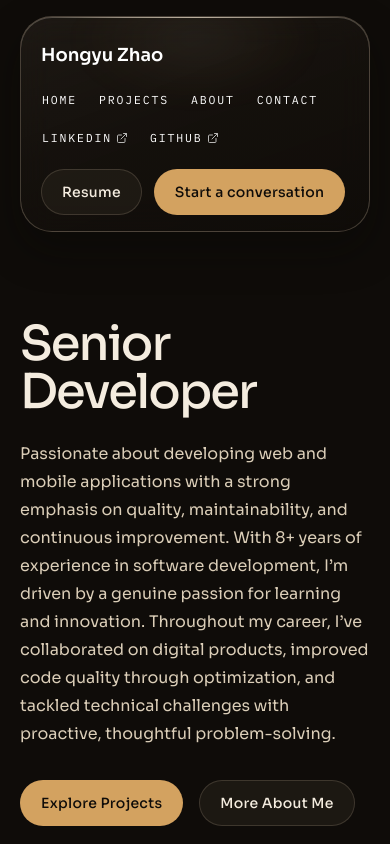
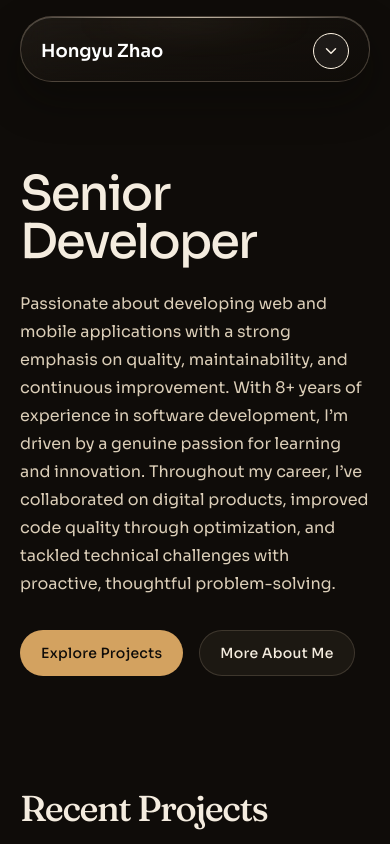
Before and after one commit to nathan115210/nathan-site, a Next.js app: page / in a window 390 px wide. Shown: the top 844 px of the page. Built offline with nearby package versions, Linux system fonts and the light colour scheme.

Commit message:
update site header behavior

```diff
--- a/components/layout/site-footer.tsx
+++ b/components/layout/site-footer.tsx
@@ -3,6 +3,8 @@ import { PageContainer } from "@/components/layout/page-container";
 import { SocialLinks } from "@/components/ui/social-links";
 
 export function SiteFooter() {
+  const currentYear = new Date().getFullYear();
+
   return (
     <footer className="border-t border-white/10 py-10">
       <PageContainer className="flex flex-col gap-4 sm:flex-row sm:items-center sm:justify-between">
@@ -10,6 +12,9 @@ export function SiteFooter() {
           <p className="text-sm font-medium text-zinc-200">{siteConfig.name}</p>
           <p className="mt-1 text-sm text-zinc-500">
             Building modern, maintainable digital products.
+          </p>
+          <p className="mt-2 text-xs uppercase tracking-[0.14em] text-zinc-600">
+            Copyright {currentYear} {siteConfig.name}. All rights reserved.
           </p>
         </div>
         <SocialLinks
--- a/components/layout/site-header.tsx
+++ b/components/layout/site-header.tsx
@@ -1,24 +1,134 @@
+"use client";
+
+import { useEffect, useRef, useState } from "react";
 import Link from "next/link";
 import { navItems, siteConfig } from "@/data/site";
 import { PageContainer } from "@/components/layout/page-container";
 import { Button } from "@/components/ui/button";
+import { cn } from "@/lib/cn";
 import { isExternalLink } from "@/lib/utils";
-import { ExternalLink } from "lucide-react";
+import { ChevronDown, ChevronUp, ExternalLink } from "lucide-react";
 
 export function SiteHeader() {
+  const [isCollapsed, setIsCollapsed] = useState(true);
+  const isCollapsedRef = useRef(false);
+  const lastScrollYRef = useRef(0);
+  const canAutoCollapseRef = useRef(true);
+
+  const setHeaderCollapsed = (nextIsCollapsed: boolean) => {
+    canAutoCollapseRef.current = false;
+    isCollapsedRef.current = nextIsCollapsed;
+    setIsCollapsed(nextIsCollapsed);
+  };
+
+  const toggleHeader = () => {
+    setHeaderCollapsed(!isCollapsedRef.current);
+  };
+
+  useEffect(() => {
+    const mobileBreakpoint = 1024;
+    const collapseOffset = 96;
+    const topResetOffset = 8;
+    const autoCollapseZone = 320;
+
+    const updateCollapsedState = (nextIsCollapsed: boolean) => {
+      if (isCollapsedRef.current === nextIsCollapsed) {
+        return;
+      }
+
+      isCollapsedRef.current = nextIsCollapsed;
+      setIsCollapsed(nextIsCollapsed);
+    };
+
+    const syncHeaderState = () => {
+      const currentScrollY = window.scrollY;
+      const nextIsAtTop = currentScrollY <= topResetOffset;
+
+      if (window.innerWidth >= mobileBreakpoint) {
+        lastScrollYRef.current = currentScrollY;
+        canAutoCollapseRef.current = true;
+        updateCollapsedState(false);
+        return;
+      }
+
+      const isScrollingDown = currentScrollY > lastScrollYRef.current;
+
+      if (nextIsAtTop) {
+        canAutoCollapseRef.current = true;
+        updateCollapsedState(false);
+      } else if (
+        canAutoCollapseRef.current &&
+        !isCollapsedRef.current &&
+        isScrollingDown &&
+        currentScrollY >= collapseOffset &&
+        currentScrollY <= autoCollapseZone
+      ) {
+        canAutoCollapseRef.current = false;
+        updateCollapsedState(true);
+      }
+
+      lastScrollYRef.current = currentScrollY;
+    };
+
+    syncHeaderState();
+    window.addEventListener("scroll", syncHeaderState, { passive: true });
+    window.addEventListener("resize", syncHeaderState);
+
+    return () => {
+      window.removeEventListener("scroll", syncHeaderState);
+      window.removeEventListener("resize", syncHeaderState);
+    };
+  }, []);
+
   return (
     <header className="sticky top-0 z-50 pt-4">
       <PageContainer>
-        <div className="liquid-glass rounded-[2rem] px-5 py-4 sm:px-6">
-          <div className="liquid-glass-content flex flex-col gap-4 lg:flex-row lg:items-center lg:justify-between">
+        <div
+          className={cn(
+            "liquid-glass rounded-[2rem] px-5 sm:px-6 transition-[padding,box-shadow] duration-300 ease-editorial",
+            isCollapsed ? "py-3" : "py-4",
+          )}
+        >
+          <div
+            className={cn(
+              "liquid-glass-content flex flex-col transition-[gap] duration-300 ease-editorial lg:flex-row lg:items-center lg:justify-between",
+              isCollapsed ? "gap-0" : "gap-4",
+            )}
+          >
             <div className="flex items-start justify-between gap-4 sm:items-center">
               <Link href="/" className="min-w-0">
                 <p className="adaptive-ink mt-2 text-lg font-semibold sm:text-xl">
                   {siteConfig.name}
                 </p>
               </Link>
+              <button
+                type="button"
+                aria-label={
+                  isCollapsed ? "Expand site header" : "Collapse site header"
+                }
+                aria-expanded={!isCollapsed}
+                onClick={toggleHeader}
+                className={cn(
+                  "mt-1 flex h-9 w-9 shrink-0 items-center justify-center rounded-full border border-border-strong/16 bg-white/5 text-text-primary transition duration-300 ease-editorial lg:hidden",
+                  isCollapsed ? "opacity-100" : "opacity-85",
+                )}
+              >
+                {isCollapsed ? (
+                  <ChevronDown size={18} />
+                ) : (
+                  <ChevronUp size={18} />
+                )}
+              </button>
             </div>
-            <div className="flex flex-col gap-4 lg:items-end">
+            <div
+              aria-hidden={isCollapsed}
+              className={cn(
+                "flex flex-col gap-4 overflow-hidden transition-[max-height,opacity,transform,margin] duration-300 ease-editorial lg:max-h-none lg:opacity-100 lg:translate-y-0 lg:overflow-visible lg:items-end",
+                isCollapsed
+                  ? "max-h-0 -translate-y-2 opacity-0 pointer-events-none lg:pointer-events-auto"
+                  : "max-h-48 translate-y-0 opacity-100 mt-4 lg:mt-0",
+              )}
+            >
               <nav className="flex flex-wrap gap-x-5 gap-y-2 text-sm">
                 {navItems.map((item) => (
                   <Link
--- a/data/site.ts
+++ b/data/site.ts
@@ -2,7 +2,7 @@ export const siteConfig = {
   name: "Hongyu Zhao",
   title: "Senior Developer",
   location: "Helsinki, Finland",
-  email: process.env.EMAIL_ADDRESS || "hello@zhaohongyu.dev",
+  email: process.env.EMAIL_ADDRESS || "zhaohongyu115210@gmail.com",
   description:
     "Passionate about  developing web and mobile applications with a strong emphasis on quality, maintainability, and continuous improvement. With 8+ years of experience in software development, I’m driven by a genuine passion for learning and innovation. Throughout my career, I’ve collaborated on digital products, improved code quality through optimization, and tackled technical challenges with proactive, thoughtful problem-solving.",
   githubUrl: "https://github.com/nathan115210",
```
Also changed, not shown: app/api/contact/route.ts (+5 -2 lines).
